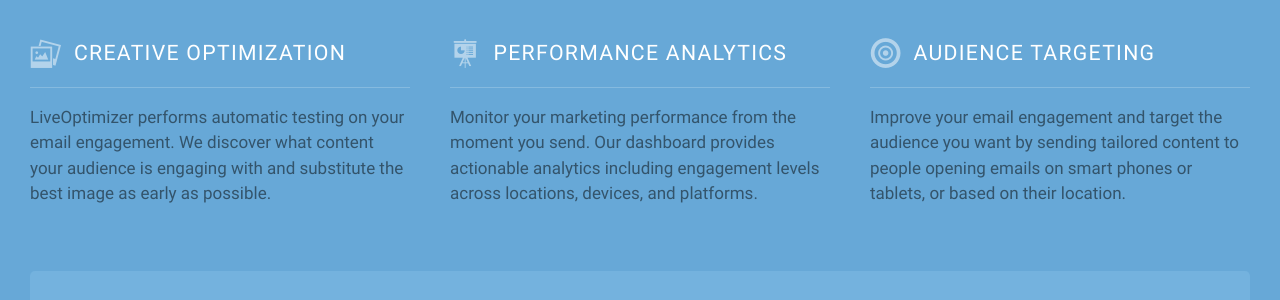
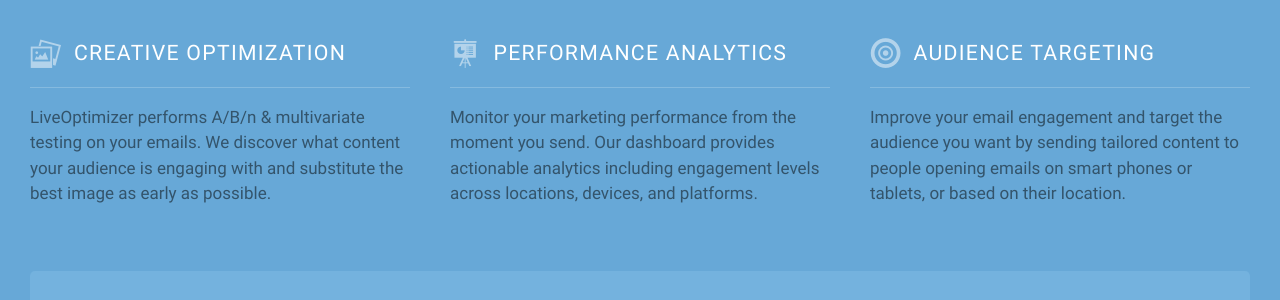
Before and after one commit to AdStack/adstack.github.io, a Jekyll site: the page built from _posts/2013-02-13-liveoptimizer.html, in a window 1280 px wide and 900 px high, scrolled down 476 px. Shown: the part 153-453 px from the top of the window. Built offline with Jekyll 4.4.1, drawn with Linux system fonts in a browser that asks for light colours; some web fonts are replaced.

Commit message:
update copy

```diff
--- a/_posts/2013-02-13-liveoptimizer.html
+++ b/_posts/2013-02-13-liveoptimizer.html
@@ -50,7 +50,7 @@
 			<hr>
 			<h3><i class="icon-pictures"></i>Creative Optimization</h3>
 			<p>
-				LiveOptimizer performs automatic testing on your email engagement. We discover what content your audience is engaging with and substitute the best image as early as possible.
+				LiveOptimizer performs A/B/n &amp; multivariate testing on your emails. We discover what content your audience is engaging with and substitute the best image as early as possible.
 			</p>
 		</div>
 		<div class="col-4">
```
